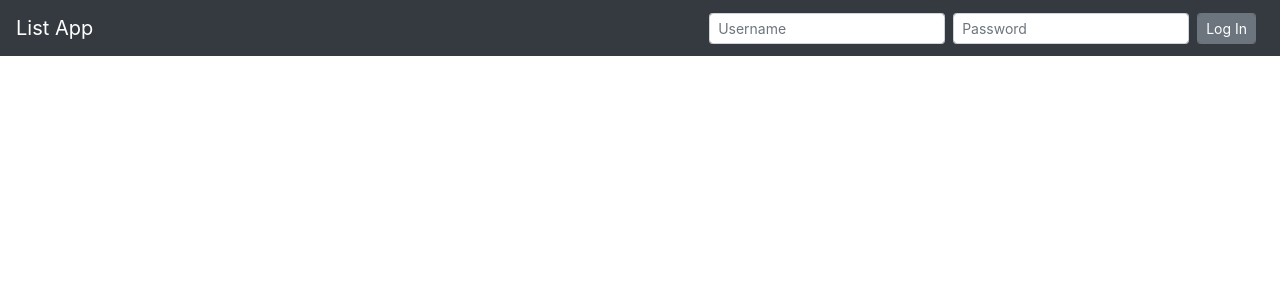
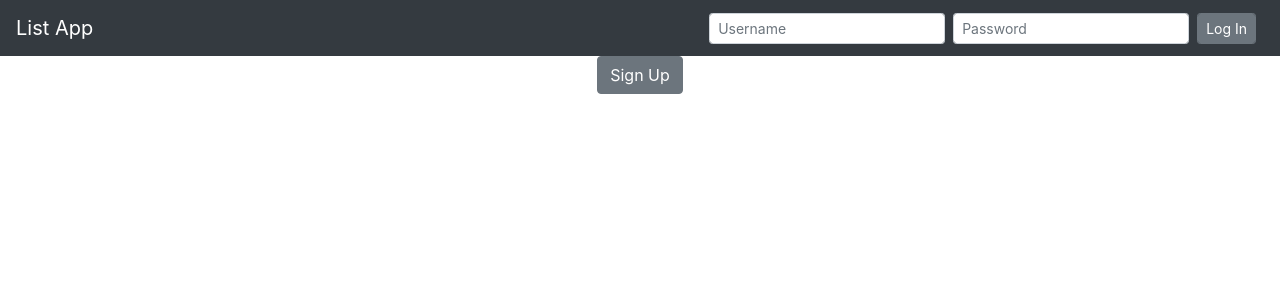
Before and after one commit to hkleindl/list-app-client, a React (Create React App) app: page / in a window 1280 px wide. Shown: the top 300 px of the page. Built offline with nearby package versions, Linux system fonts and the light colour scheme; no server answers.

Commit message:
link to sign up component

```diff
--- a/src/App.js
+++ b/src/App.js
@@ -2,7 +2,8 @@ import React, { Component } from 'react';
 import './App.css';
 import { connect } from 'react-redux'
 import { getCurrentUser } from './actions/currentUser.js'
-import { BrowserRouter as Router, Route, Link} from 'react-router'
+import { BrowserRouter as Router, Route, Link } from 'react-router-dom'
+import SignUp from './components/SignUp'
 import Navbar from './components/Navbar';
 
 class App extends Component {
@@ -15,6 +16,14 @@ class App extends Component {
     return (
       <div className="App">
         <Navbar/>
+        <Router>
+          <div>
+            <Link class="btn btn-secondary" to="/signup">Sign Up</Link>
+          </div>
+          <Route path="/signup">
+            <SignUp/>
+          </Route>
+        </Router>
       </div>
     )
   }
```
